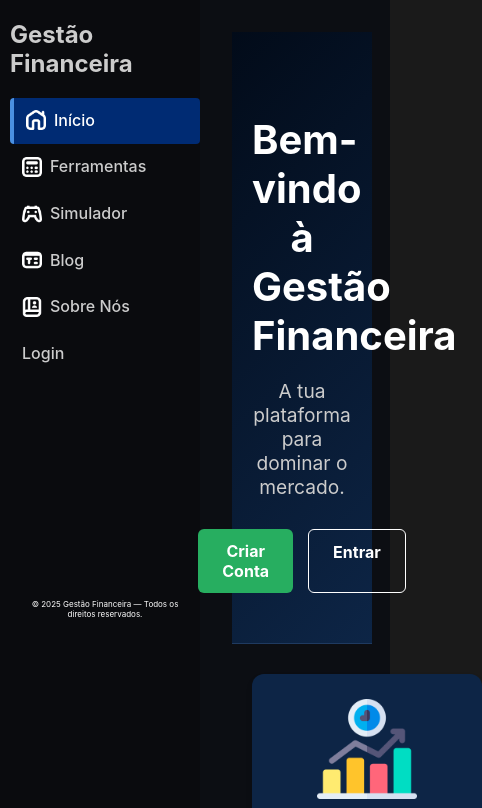
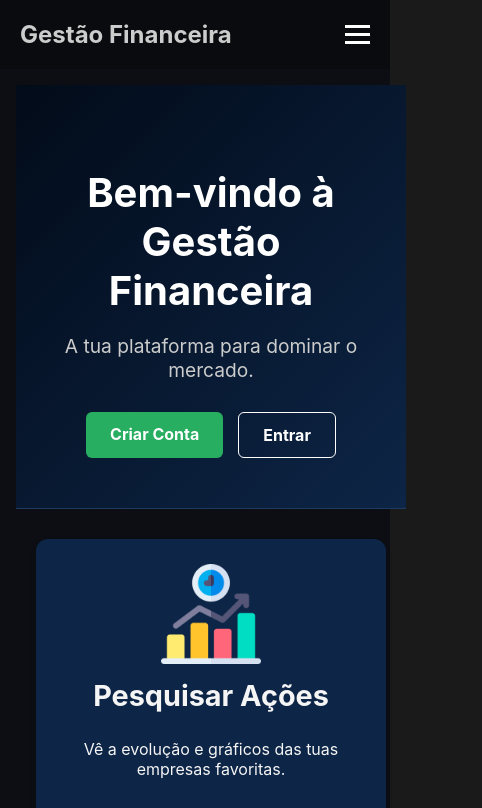
Before and after one commit to LUKOM-rgb/PW, a Vue app in the folder gestão-financeira/: page / in a window 390 px wide. Shown: the top 808 px of the page, 482 px wide, since content can reach past the window. Built offline with nearby package versions, Linux system fonts and the light colour scheme.

Commit message:
nav bar type hamburguer when going mobile or 748 px

```diff
--- a/gestão-financeira/src/App.vue
+++ b/gestão-financeira/src/App.vue
@@ -2,65 +2,88 @@
   <div id="app">
     <div class="content-body">
       <nav class="navbar">
+        <div class="nav-header">
           <h1 class="logo">Gestão Financeira</h1>
-        <ul>
+
+          <button class="hamburger" @click="toggleMenu" :class="{ 'is-active': menuAberto }">
+            <span></span>
+            <span></span>
+            <span></span>
+          </button>
+        </div>
+
+        <ul :class="{ 'active': menuAberto }">
           <li>
-            <router-link to="/" class="link-com-icone">
+            <router-link to="/" class="link-com-icone" @click="fecharMenu">
               <img :src="imgHome" alt="Início" class="nav-icon">
               <span>Início</span>
             </router-link>
           </li>
-          <li><router-link to="/ferramentas" class="link-com-icone">
+          <li>
+            <router-link to="/ferramentas" class="link-com-icone" @click="fecharMenu">
               <img :src="imgTools" alt="Ferramentas" class="nav-icon">
               <span>Ferramentas</span>
-          </router-link></li>
-          <li><router-link to="/simulador" class="link-com-icone">
+            </router-link>
+          </li>
+          <li>
+            <router-link to="/simulador" class="link-com-icone" @click="fecharMenu">
               <img :src="imgConsole" alt="Simulador" class="nav-icon">
               <span>Simulador</span>
-          </router-link></li>
-          <li><router-link to="/blog" class="link-com-icone">
+            </router-link>
+          </li>
+          <li>
+            <router-link to="/blog" class="link-com-icone" @click="fecharMenu">
               <img :src="imgBlog" alt="Blog" class="nav-icon">
               <span>Blog</span>
-          </router-link></li>
-          <li><router-link to="/sobre" class="link-com-icone">
+            </router-link>
+          </li>
+          <li>
+            <router-link to="/sobre" class="link-com-icone" @click="fecharMenu">
               <img :src="imgAbout" alt="Sobre Nós" class="nav-icon">
               <span>Sobre Nós</span>
-</router-link></li>
+            </router-link>
+          </li>
 
-<li v-if="authStore.isAuthenticated"><router-link to="/investir" class="link-com-icone">
+          <li v-if="authStore.isAuthenticated">
+            <router-link to="/investir" class="link-com-icone" @click="fecharMenu">
               <img :src="imgInvest" alt="Investir" class="nav-icon">
               <span>Investir</span>
-</router-link></li>
+            </router-link>
+          </li>
 
           <li v-if="authStore.eAdmin">
-    <router-link to="/dashboard" class="link-com-icone">
+            <router-link to="/dashboard" class="link-com-icone" @click="fecharMenu">
               <img :src="imgDashboard" alt="Dashboard" class="nav-icon">
               <span>Admin</span>
             </router-link>
           </li>
 
-          <li v-if="!authStore.isAuthenticated"><router-link to="/login">Login</router-link></li>
+          <li v-if="!authStore.isAuthenticated">
+            <router-link to="/login" @click="fecharMenu">Login</router-link>
+          </li>
 
-          <li v-else><router-link to="/perfil">
+          <li v-else>
+            <router-link to="/perfil" @click="fecharMenu">
               <img :src="imgPerfil" alt="Perfil" class="nav-icon">
               <span>Perfil</span>
-          </router-link></li>
+            </router-link>
+          </li>
+
           <footer>
             <p>© 2025 Gestão Financeira — Todos os direitos reservados.</p>
           </footer>
         </ul>
-
       </nav>
 
       <main>
         <router-view />
       </main>
     </div>
-
   </div>
 </template>
 
 <script setup>
+import { ref } from 'vue'
 import { RouterLink, RouterView } from 'vue-router'
 import { usarStoreAuth } from './stores/auth'
 
@@ -71,20 +94,92 @@ import imgBlog from './assets/blog-text.png'
 import imgAbout from './assets/book-user.png'
 import imgInvest from './assets/growth-chart-invest.png'
 import imgPerfil from './assets/user.png'
-import  imgDashboard from './assets/dashboard-panel.png'
+import imgDashboard from './assets/dashboard-panel.png'
+
 const authStore = usarStoreAuth()
+
+// --- Lógica do Menu Mobile ---
+const menuAberto = ref(false)
+
+function toggleMenu() {
+  menuAberto.value = !menuAberto.value
+}
+
+// Fecha o menu quando se clica num link
+function fecharMenu() {
+  menuAberto.value = false
+}
 </script>
 
 <style scoped>
 #app { display: flex; flex-direction: column; min-height: 100vh; background-color: #0c0e13; font-family: 'Inter', sans-serif; }
 .content-body { display: flex; flex: 1; color: #ccc; }
-.navbar { width: 200px; background-color: #0a0b0e; flex-shrink: 0; }
+
+/* Navbar Desktop (Padrão) */
+.navbar { width: 200px; background-color: #0a0b0e; flex-shrink: 0; display: flex; flex-direction: column; }
 .navbar ul { position: -webkit-sticky; position: sticky; top: 0; padding-inline-start: 0; display: flex; flex-direction: column; padding-left: 10px; margin: 0; list-style: none; }
 .navbar a { color: #ccc; text-decoration: none; font-weight: 500; display: block; padding: 12px; border-radius: 4px; transition: 0.2s; }
 .navbar a:hover { background-color: #002b73; color: white; }
 .navbar a.router-link-active { background-color: #002b73; color: white; border-left: 4px solid #4a90e2; }
+
+/* Main Content Desktop */
 main { flex-grow: 1; padding: 2rem; width: calc(100% - 250px); }
-footer {margin-top: 200px;  color: white; text-align: center; padding: 1rem; flex-shrink: 0; font-size: 0.500rem; }
-.logo { font-size: 1.5rem; padding-left: 10px; }
-.nav-icon { width: 20px; height: 20px; margin-right: 8px; vertical-align: middle; margin-bottom: 2px; color:white }
+
+/* Footer e Logos */
+footer { margin-top: auto; color: white; text-align: center; padding: 1rem; flex-shrink: 0; font-size: 0.500rem; }
+.logo { font-size: 1.5rem; padding: 20px 10px; margin: 0; }
+.nav-icon { width: 20px; height: 20px; margin-right: 8px; vertical-align: middle; margin-bottom: 2px; color: white }
+.nav-header { display: flex; justify-content: space-between; align-items: center; }
+
+
+.hamburger { display: none; background: none; border: none; cursor: pointer; padding: 10px; }
+.hamburger span { display: block; width: 25px; height: 3px; background-color: white; margin: 5px 0; transition: 0.3s; }
+
+/* --- VERSÃO MOBILE --- */
+@media (max-width: 768px) {
+  .content-body { flex-direction: column; }
+
+  .navbar { width: 100%; height: auto; position: relative; }
+
+  .nav-header { padding: 0 10px; background-color: #0a0b0e; z-index: 101; }
+
+  /* Mostrar botão Hambúrguer */
+  .hamburger { display: block; }
+
+  /* Animação do ícone X quando aberto */
+  .hamburger.is-active span:nth-child(1) { transform: rotate(45deg) translate(5px, 5px); }
+  .hamburger.is-active span:nth-child(2) { opacity: 0; }
+  .hamburger.is-active span:nth-child(3) { transform: rotate(-45deg) translate(5px, -6px); }
+
+  /* Esconder o menu por padrão no mobile */
+  .navbar ul {
+    display: none;
+    flex-direction: column;
+    width: 100%;
+    background-color: #0a0b0e;
+    padding-bottom: 20px;
+    padding-left: 0;
+  }
+
+  /* Mostrar menu quando estiver aberto */
+  .navbar ul.active {
+    display: flex; /* Aparece */
+    animation: slideDown 0.3s ease-out;
+  }
+
+  /* Ajustes dos links no mobile */
+  .navbar li { text-align: center; width: 100%; }
+  .navbar a { padding: 15px; border-left: none; border-bottom: 1px solid #1a1c23; }
+  .navbar a.router-link-active { border-left: none; border-bottom: 4px solid #4a90e2; }
+
+  /* Footer ajustado para mobile */
+  footer { margin-top: 20px; }
+
+  main { width: 100%; padding: 1rem; }
+}
+
+@keyframes slideDown {
+  from { opacity: 0; transform: translateY(-10px); }
+  to { opacity: 1; transform: translateY(0); }
+}
 </style>
```
Lines whose indentation alone changed are shown as unchanged.
